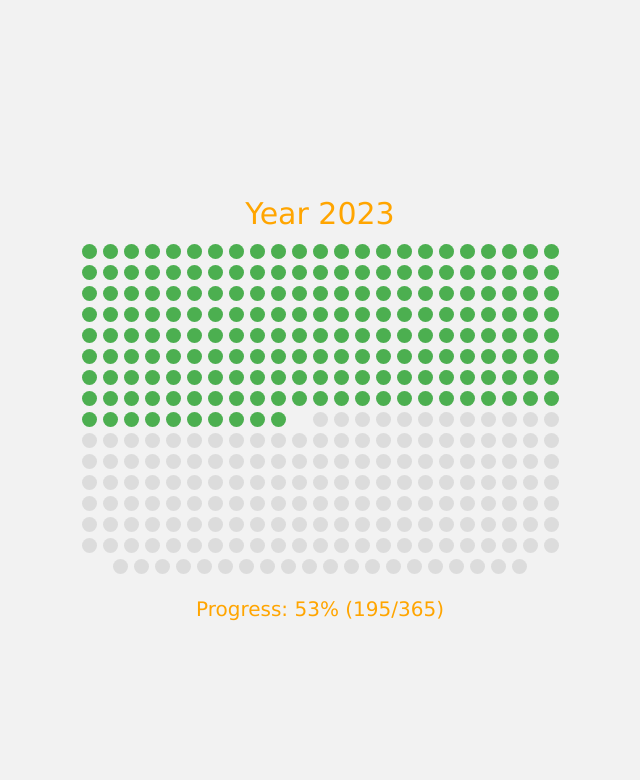
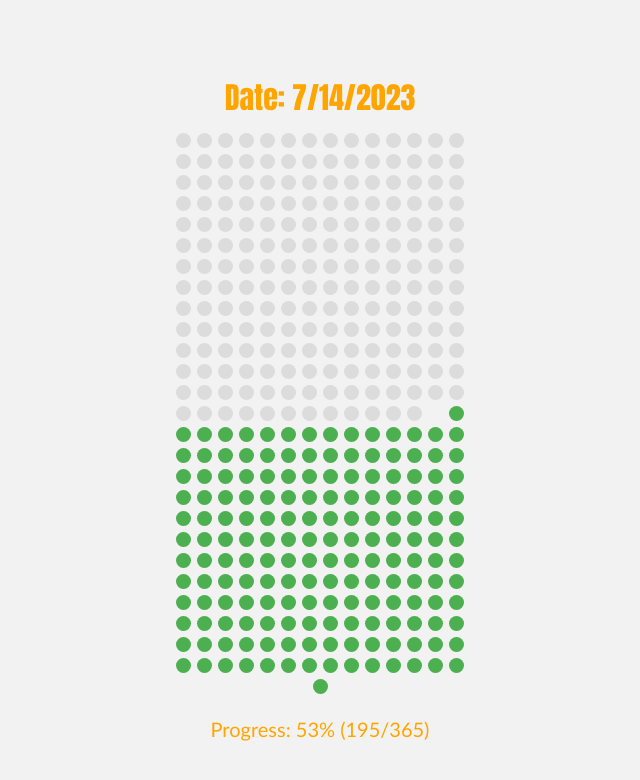
Before and after one commit to wuboezone/yearweb, a plain HTML site: page index.html in a window 1280 px wide. Shown: the whole page, without its empty margins (320-960 px from the left). Drawn offline with Linux system fonts and the light colour scheme.

Commit message:
Update index.html

```diff
--- a/index.html
+++ b/index.html
@@ -18,7 +18,7 @@
             justify-content: center;
             align-items: center;
             margin-bottom: 20px;
-            width: 500px;
+            width: 300px;
             height: auto;
         }
 
@@ -30,14 +30,15 @@
         }
 
         .past-day {
+            background-color: #DCDCDC;
+        }
+
+        .future-day {
             background-color: #4CAF50;
         }
 
-        .future-day {
-            background-color: #DCDCDC;
-        }
-
         .current-day {
+			background-color: #4CAF50;
             animation: breathe 2s infinite alternate;
         }
 
@@ -45,19 +46,19 @@
             font-size: 30px;
             margin-bottom: 10px;
 			color: #FFA500;
-			font-family: Verdana;
+			font-family: Impact;
         }
 
         .progress-text {
             font-size: 20px;
             text-align: center;
 			color: #FFA500;
-			font-family: Verdana;
+			font-family: Trebuchet MS;
         }
 
         @keyframes breathe {
             0% {
-                transform: scale(1);
+                transform: scale(1.2);
                 opacity: 1;
             }
             50% {
@@ -65,7 +66,7 @@
                 opacity: 0.5;
             }
             100% {
-                transform: scale(1);
+                transform: scale(1.2);
                 opacity: 1;
             }
         }
@@ -92,7 +93,10 @@
 
         // 更新年份文本
         var yearText = document.getElementById("yearText");
-        yearText.innerHTML = "Year " + today.getFullYear();
+		var year = today.getFullYear();
+		var month = today.getMonth() + 1;
+		var day = today.getDate();
+        yearText.innerHTML = "Date: " + month + "/" + day + "/" + year;
 
         // 更新进度条
         var progressContainer = document.getElementById("progressContainer");
```
